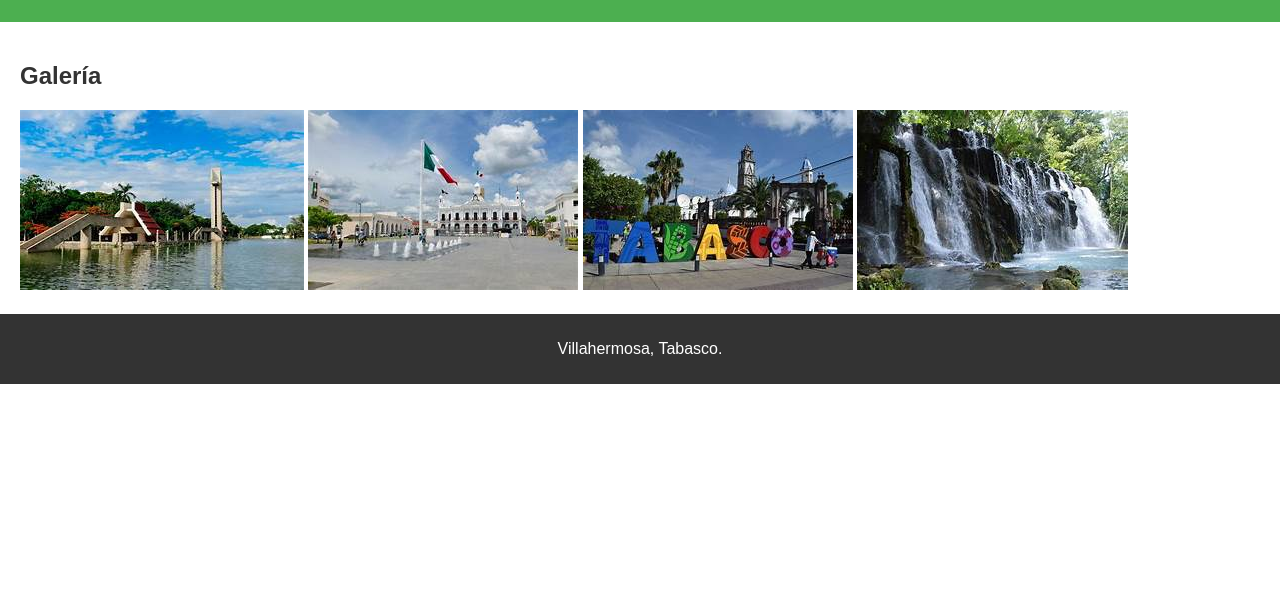
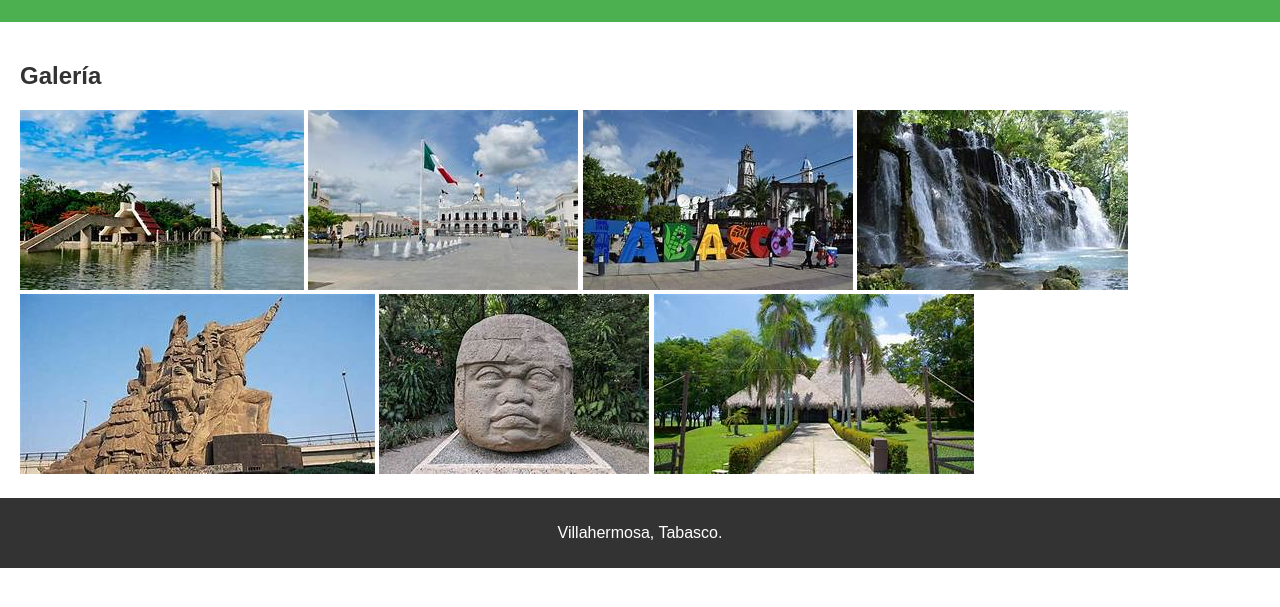
Before and after one commit to dominickgzc-hash/Proyecto_Final_html5, a plain HTML site: page index.html in a window 1280 px wide. Both pictures are taken after a click on the button "Galería". Shown: the part 181-788 px from the top of the page. Drawn offline with Linux system fonts and the light colour scheme.

Commit message:
Update index.html

```diff
--- a/index.html
+++ b/index.html
@@ -62,6 +62,9 @@
             <img src="img/galeria2.jpg" alt="Galería 2">
             <img src="img/galeria3.jpg" alt="Galería 3">
             <img src="img/galeria4.jpg" alt="Galería 4">
+            <img src="img/galeria5.jpg" alt="Galería 5">
+            <img src="img/galeria6.jpg" alt="Galería 6">
+            <img src="img/galeria7.jpg" alt="Galería 7">
         </section>
 
         <section id="contacto" class="section">
```
